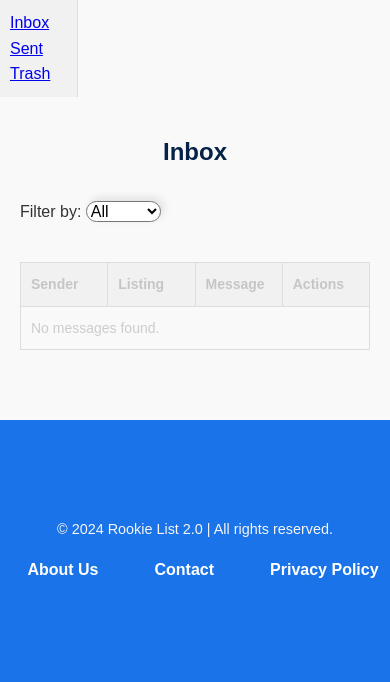
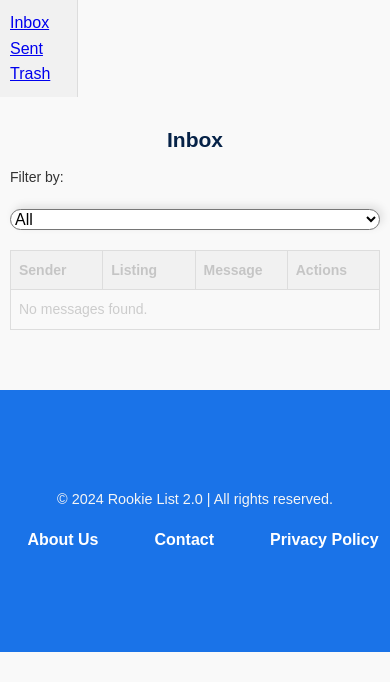
Before and after one commit to lucasj-lab/DBproject, a PHP site: page /messages.php in a window 390 px wide. Shown: the part 78-760 px from the top of the page. Run offline with PHP 8.4, Linux system fonts and the light colour scheme; the visitor is signed in with stand-in values (Sample User, id 1); data that the repository does not hold is empty.

Commit message:
updated css for mobile messages..

```diff
--- a/styles.css
+++ b/styles.css
@@ -3624,3 +3624,33 @@ p {
 .btn:hover {
     background-color: #444;
 }
+
+@media (max-width: 768px) { /* Adjust the breakpoint as needed */
+    .main-content {
+      width: 100%; /* Make it take full width on mobile */
+      padding: 10px; /* Reduce padding for smaller screens */
+      font-size: 14px; /* Adjust font size */
+      box-sizing: border-box; /* Include padding and border in the element's total width and height */
+    }
+
+    .main-content h2 {
+      font-size: 1.5em; /* Adjust heading size */
+    }
+
+    .main-content label,
+    .main-content select {
+      display: block; /* Stack form elements vertically */
+      width: 100%;
+      margin-bottom: 10px;
+    }
+
+    .main-content table.email-table {
+      width: 100%; /* Make table responsive */
+      overflow-x: auto; /* Enable horizontal scrolling if needed */
+    }
+
+    .main-content table.email-table td,
+    .main-content table.email-table th {
+      padding: 8px; /* Adjust cell padding */
+    }
+  }
```
